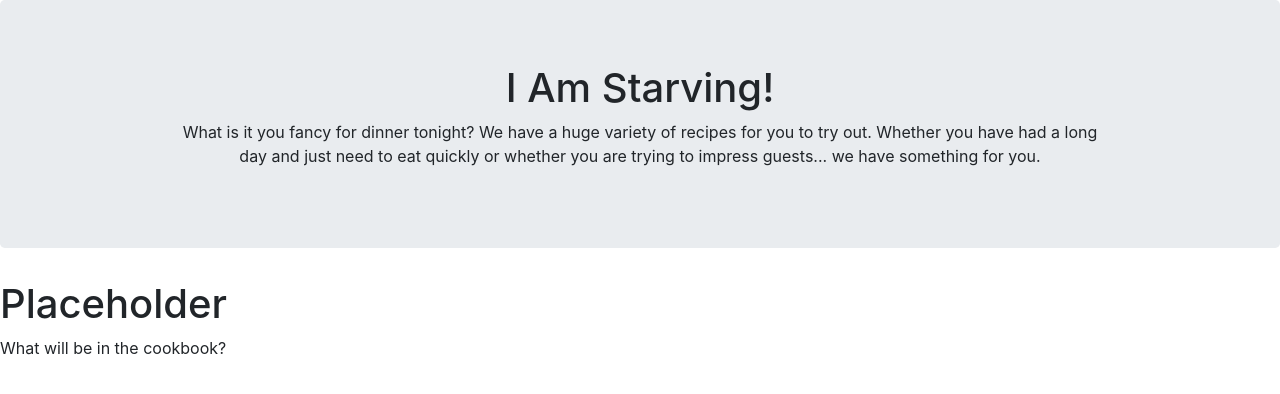
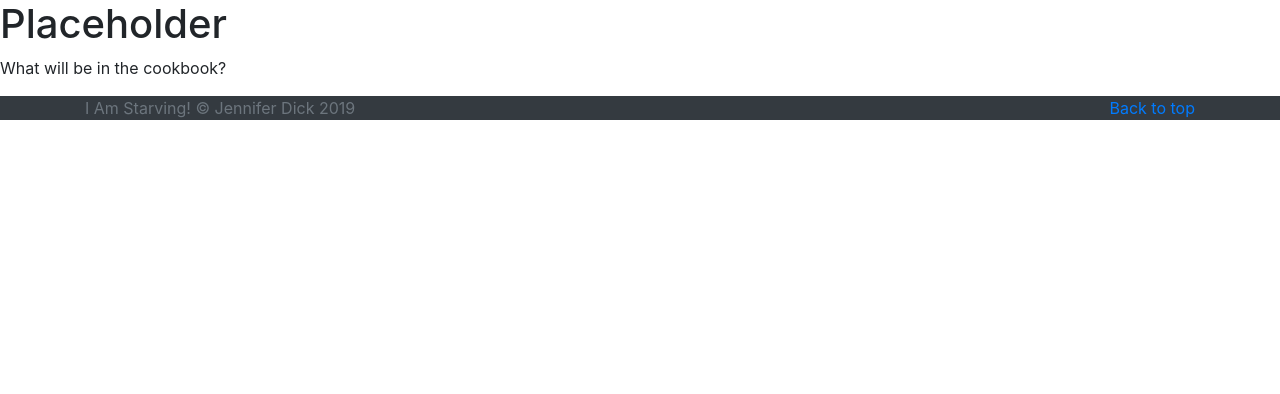
Before and after one commit to jennie6151/cookbook, a Flask app: page / in a window 1280 px wide. Shown: the part 56-450 px from the top of the page. Run offline with Flask 2, Linux system fonts and the light colour scheme; some libraries are stand-ins or nearby versions.

Commit message:
footer added

```diff
--- a/flask_app/templates/template.html
+++ b/flask_app/templates/template.html
@@ -36,25 +36,19 @@
             </div>
         </div>
     </header>
+    {% block content %}
+    {% endblock %}
 
-    <section class="jumbotron text-center">
+    <footer class="text-muted bg-dark">
         <div class="container">
-            <div class="row">
-                <div class="col-lg-10 mx-auto">
-                    <h1 class="jumbotron-heading">I Am Starving!</h1>
-                    <p>What is it you fancy for dinner tonight? We have a huge variety of recipes for you to try out.
-                        Whether
-                        you have had a long day and just need to eat quickly or whether you are trying to impress
-                        guests... we
-                        have something for you.</p>
-                </div>
-            </div>
+            <p class="float-right">
+                <a href="index.html">Back to top</a>
+            </p>
+            <p>I Am Starving! &copy; Jennifer Dick 2019</p>
         </div>
-    </section>
+    </footer>
 
 
-    {% block content %}
-    {% endblock %}
 
     <script src="https://code.jquery.com/jquery-3.2.1.slim.min.js"
         integrity="sha384-KJ3o2DKtIkvYIK3UENzmM7KCkRr/rE9/Qpg6aAZGJwFDMVNA/GpGFF93hXpG5KkN"
```
